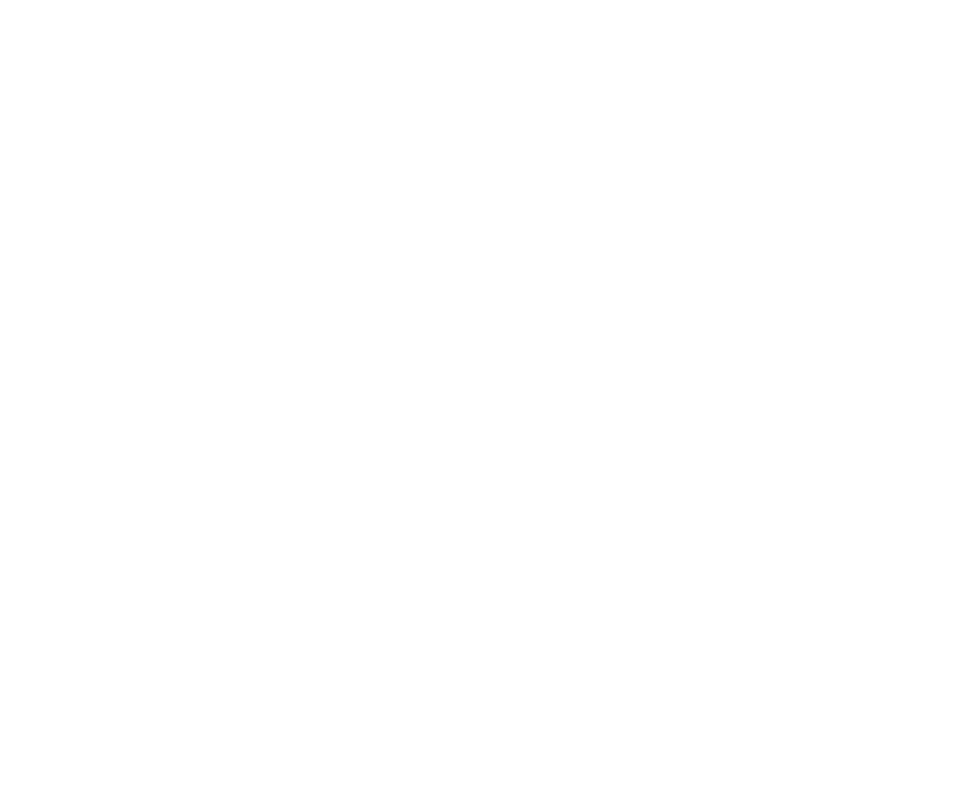
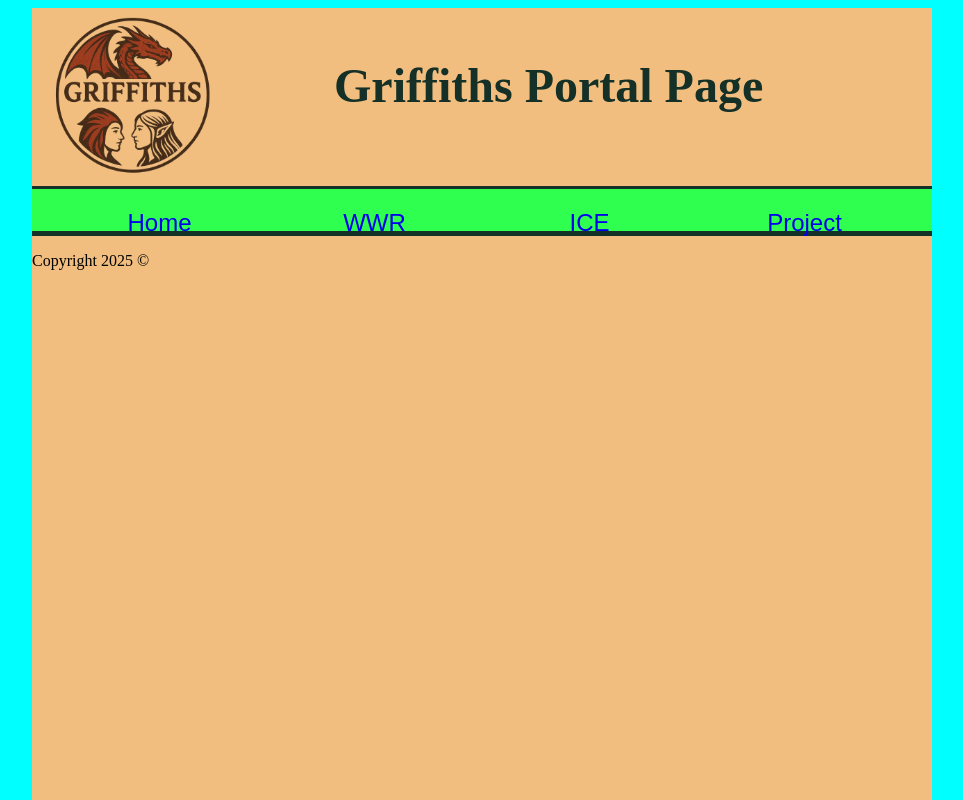
Before and after one commit to griffithscal6-prog/wdd130, a plain HTML site: page client_report.html in a window 1280 px wide. Shown: the top 800 px of the page, without its empty margins (158-1121 px from the left). Drawn offline with Linux system fonts and the light colour scheme.

Commit message:
edited client_report.html and added link to it to project.html

```diff
--- a/client_report.html
+++ b/client_report.html
@@ -0,0 +1,83 @@
+<!DOCTYPE html>
+<html lang="en">
+<head>
+    <meta charset="UTF-8">
+    <meta name="viewport" content="width=device-width, initial-scale=1.0">
+    <title>Brother Calvin Griffiths</title>
+    <link rel="stylesheet" href="styles/styles.css">
+    <style>
+        body{
+            background: cyan;
+        }
+        #wrapper{
+            width: 900px;
+            height: 1000px;
+            margin: auto;
+            background: #f2be7f;
+         }
+         header h1 {
+            font-size: 3em;
+            color:#153026;
+            float: left;
+            margin: 50px 80px 50px 112px;
+         }
+         header img {
+            width: 178px;
+            float: left;
+            margin-left: 12px;
+         }
+         nav {
+            width:900px;
+            height:50px;
+            background:rgb(47, 255, 78);
+            clear: both;
+            text-align: center; /* centers the links */
+            border-bottom: 5px solid #153026;
+            border-top: 3px solid #153026;
+            font-family:Arial, Helvetica, sans-serif;
+            padding: 20px;
+            box-sizing: border-box;
+            display: flex;
+            justify-content: space-around;
+         }
+         nav a {
+            font-size: 1.5em;      /* makes links larger */
+            text-decoration: none; /* removes underline */
+            width: 225px;          /* evenly spaces links */
+            display: inline-block; /* keeps links lined up */
+        }
+        main {
+            height: 800px; /* matches teacher’s value */
+        }
+        footer {
+            height: 100px; /* matches teacher’s value */
+        }
+        main #ads {
+            width: 200px;
+            background-color: aqua;
+            position: fixed;
+            right: 0;
+            border: 3px solid black;
+            color:#153026;
+
+        }
+    </style>
+</head>
+<body>
+    <div id = "wrapper">
+        <header>
+            <img src="images/dragon_logo.png">
+            <h1>Griffiths Portal Page</h1>
+        </header>
+        <nav>
+            <a href="index.html">Home</a>
+            <a href="home.html">WWR</a>
+            <a href="ice.html">ICE</a>
+            <a href="project.html">Project</a>
+        </nav>
+        <footer>
+            <p>Copyright 2025 &copy;</p>
+        </footer>
+    </div>
+</body>
+</html>
```
Also changed, not shown: project.html (+3 -0 lines).
